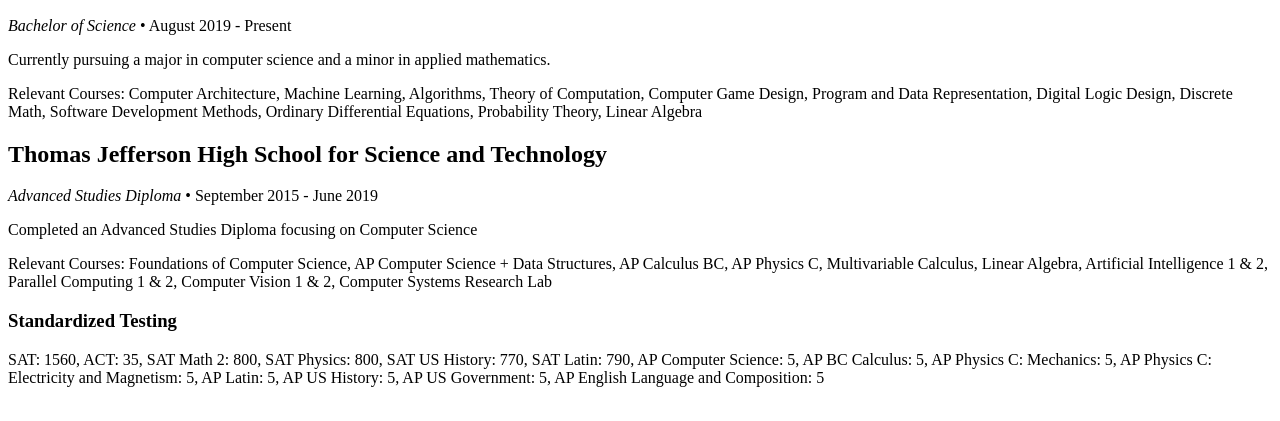
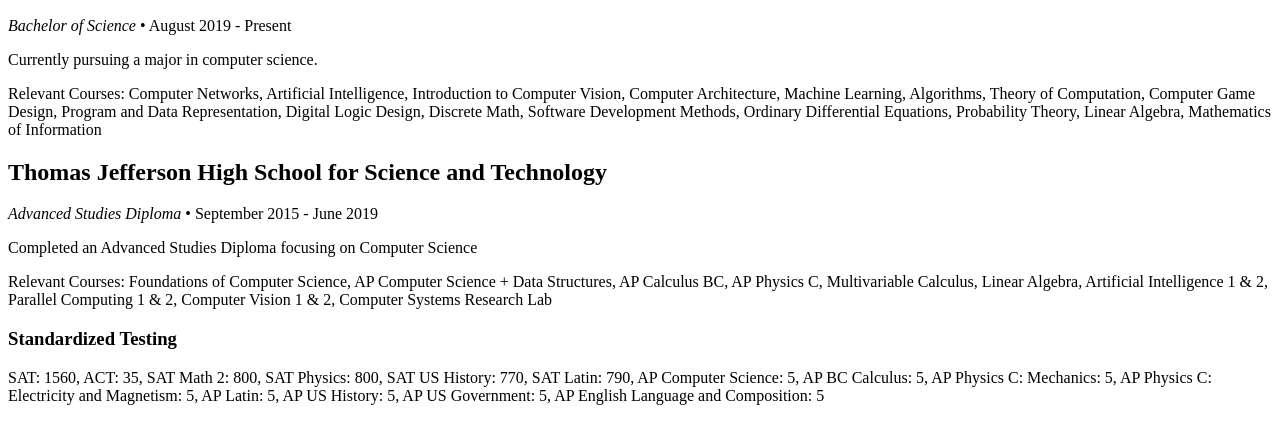
Before and after one commit to JerryLiu8/JerryLiu8.github.io, a plain HTML site: page index.html in a window 1280 px wide. Shown: the part 382-803 px from the top of the page. Drawn offline with Linux system fonts and the light colour scheme.

Commit message:
formatting updates

```diff
--- a/index.html
+++ b/index.html
@@ -25,8 +25,8 @@
       <h1>Education</h1>
       <h2>University of Virginia</h2>
       <p><em>Bachelor of Science</em><span>  •  </span>August 2019 - Present</p>
-      <p>Currently pursuing a major in computer science and a minor in applied mathematics.</p>
-      <p>Relevant Courses: Computer Architecture, Machine Learning, Algorithms, Theory of Computation, Computer Game Design, Program and Data Representation, Digital Logic Design, Discrete Math, Software Development Methods, Ordinary Differential Equations, Probability Theory, Linear Algebra</p>
+      <p>Currently pursuing a major in computer science.</p>
+      <p>Relevant Courses: Computer Networks, Artificial Intelligence, Introduction to Computer Vision, Computer Architecture, Machine Learning, Algorithms, Theory of Computation, Computer Game Design, Program and Data Representation, Digital Logic Design, Discrete Math, Software Development Methods, Ordinary Differential Equations, Probability Theory, Linear Algebra, Mathematics of Information</p>
       <h2>Thomas Jefferson High School for Science and Technology</h2>
       <p><em>Advanced Studies Diploma</em><span>  •  </span>September 2015 - June 2019</p>
       <p>Completed an Advanced Studies Diploma focusing on Computer Science</p>
```
Also changed, not shown: 1 other file.
